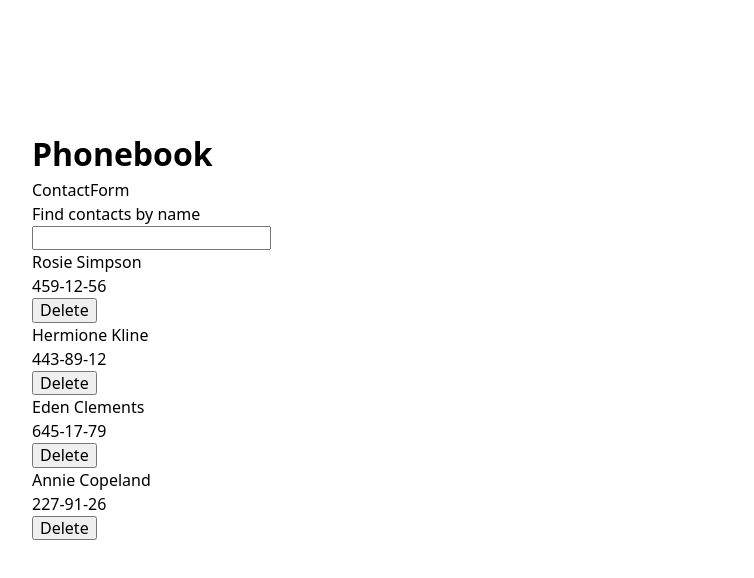
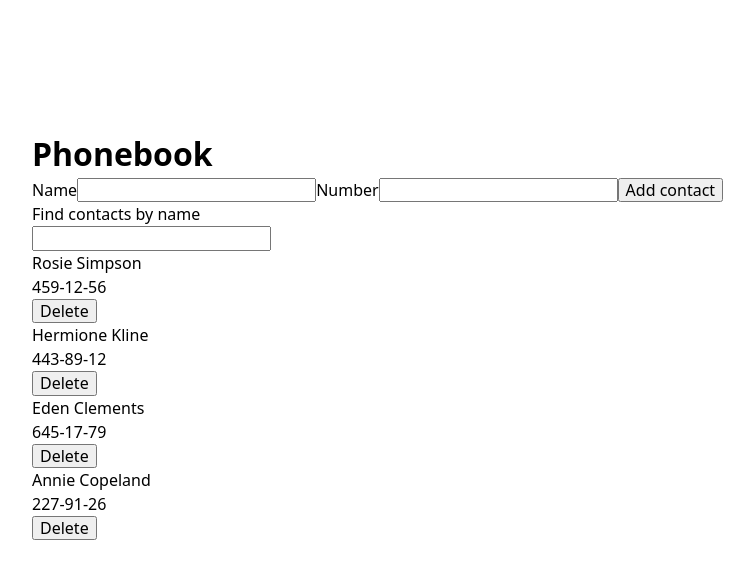
Before and after one commit to fesych-maria/goit-react-hw-03, a React (Vite) app: page / in a window 1280 px wide. Shown: the top 578 px of the page, without its empty margins (98-852 px from the left). Built offline with nearby package versions, Linux system fonts and the light colour scheme.

Commit message:
try 4th step

```diff
--- a/package.json
+++ b/package.json
@@ -12,6 +12,7 @@
   "dependencies": {
     "formik": "^2.4.6",
     "modern-normalize": "^3.0.1",
+    "nanoid": "^5.1.5",
     "react": "^19.0.0",
     "react-dom": "^19.0.0"
   },
--- a/src/components/ContactForm/ContactForm.jsx
+++ b/src/components/ContactForm/ContactForm.jsx
@@ -1,5 +1,33 @@
+import { Formik, Form, Field } from "formik";
+import { nanoid } from "nanoid/non-secure";
+import { useId } from "react";
+
 const ContactForm = () => {
-  return <div>ContactForm</div>;
+  const nameFieldId = useId();
+  const phoneFieldId = useId();
+  const contactId = nanoid();
+
+  const initialValues = {
+    username: "",
+    phone: "",
+  };
+
+  const handleSubmit = (values, actions) => {
+    console.log(values);
+    actions.resetForm();
+  };
+
+  return (
+    <Formik initialValues={initialValues} onSubmit={handleSubmit}>
+      <Form>
+        <label htmlFor={nameFieldId}>Name</label>
+        <Field type="text" name="username" id={nameFieldId}></Field>
+        <label htmlFor={phoneFieldId}>Number</label>
+        <Field type="number" name="phone" id={phoneFieldId}></Field>
+        <button type="submit">Add contact</button>
+      </Form>
+    </Formik>
+  );
 };
 
 export default ContactForm;
```
Also changed, not shown: 1 other file (tests, documents, lock files or other folders).
